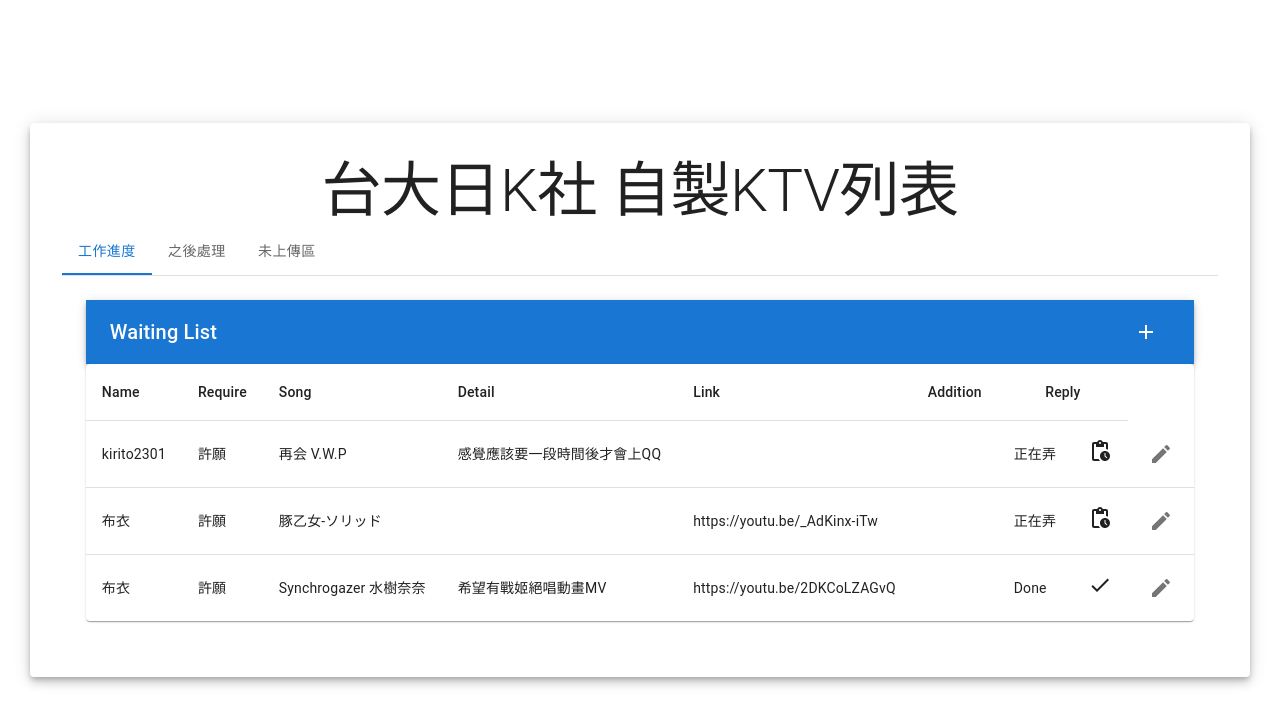
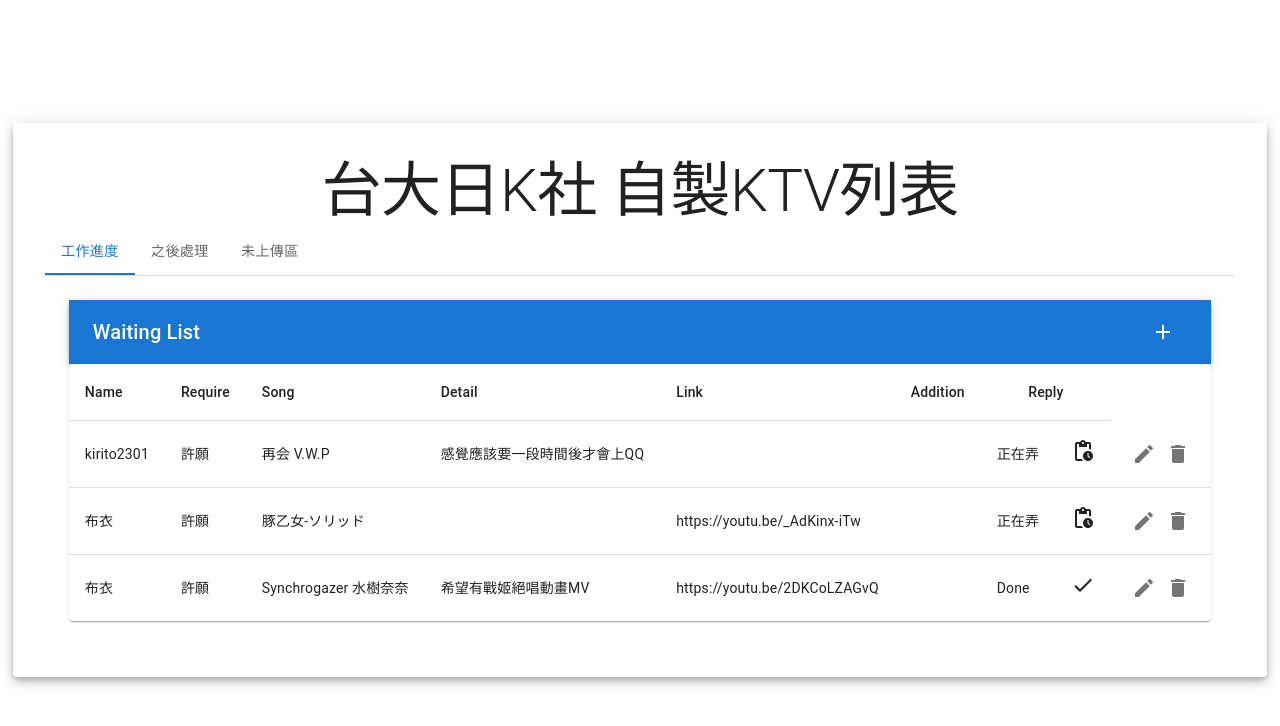
Before and after one commit to MrEast1203/NTU_japanese_karaoke, a React (Create React App) app in the folder frontend/: page / in a window 1280 px wide. Shown: the top 726 px of the page. Built offline with nearby package versions, Linux system fonts and the light colour scheme.

Commit message:
add delete icon

```diff
--- a/frontend/src/containers/Body.js
+++ b/frontend/src/containers/Body.js
@@ -21,6 +21,7 @@ import TabContext from "@mui/lab/TabContext";
 import TabList from "@mui/lab/TabList";
 import TabPanel from "@mui/lab/TabPanel";
 import AddModal from "../components/AddModal";
+import DeleteIcon from "@mui/icons-material/Delete";
 
 import { useList } from "../hooks/useList";
 import EditModal from "../components/EditModal";
@@ -207,11 +208,15 @@ const Body = () => {
                         {row.replyType ? <DoneIcon /> : <PendingActionsIcon />}
                       </TableCell>
                       <TableCell>
+                        <div style={{ display: "flex" }}>
                           <IconButton
                             aria-label="expand row"
                             size="small"
                             onClick={() => handleOpenAfterData(row, index)}>
                             <EditIcon />
+                          </IconButton>
+                          <IconButton aria-label="expand row" size="small">
+                            <DeleteIcon />
                           </IconButton>
                           <Edit
                             open={open}
@@ -220,6 +225,7 @@ const Body = () => {
                             afterData={afterData}
                             index={id}
                           />
+                        </div>
                       </TableCell>
                     </TableRow>
                   ))}
@@ -277,11 +283,15 @@ const Body = () => {
                         {row.replyType ? <DoneIcon /> : <PendingActionsIcon />}
                       </TableCell>
                       <TableCell>
+                        <div style={{ display: "flex" }}>
                           <IconButton
                             aria-label="expand row"
                             size="small"
                             onClick={() => handleOpenAfterData(row, index)}>
                             <EditIcon />
+                          </IconButton>
+                          <IconButton aria-label="expand row" size="small">
+                            <DeleteIcon />
                           </IconButton>
                           <Edit
                             open={open}
@@ -290,6 +300,7 @@ const Body = () => {
                             afterData={afterData}
                             index={id}
                           />
+                        </div>
                       </TableCell>
                     </TableRow>
                   ))}
@@ -347,11 +358,15 @@ const Body = () => {
                         {row.replyType ? <DoneIcon /> : <PendingActionsIcon />}
                       </TableCell>
                       <TableCell>
+                        <div style={{ display: "flex" }}>
                           <IconButton
                             aria-label="expand row"
                             size="small"
                             onClick={() => handleOpenAfterData(row, index)}>
                             <EditIcon />
+                          </IconButton>
+                          <IconButton aria-label="expand row" size="small">
+                            <DeleteIcon />
                           </IconButton>
                           <Edit
                             open={open}
@@ -360,6 +375,7 @@ const Body = () => {
                             afterData={afterData}
                             index={id}
                           />
+                        </div>
                       </TableCell>
                     </TableRow>
                   ))}
```
Lines whose indentation alone changed are shown as unchanged.
